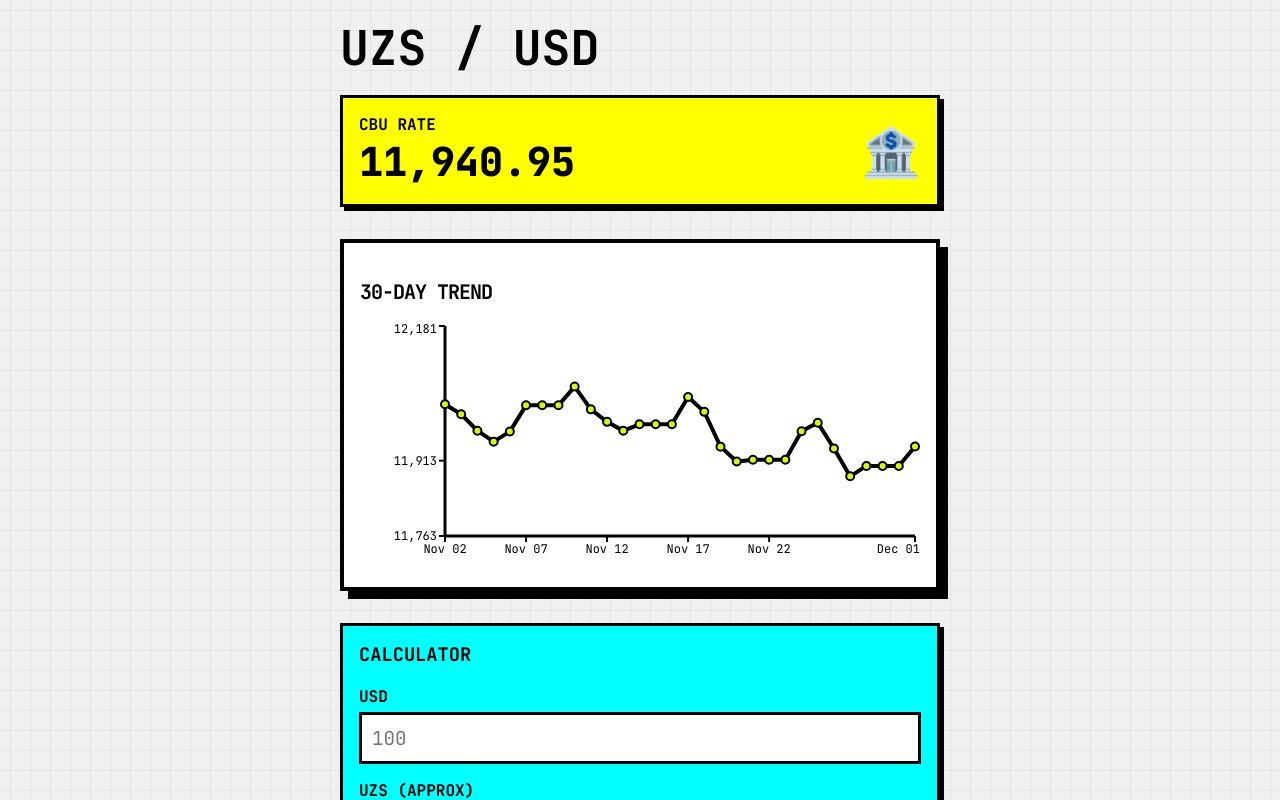
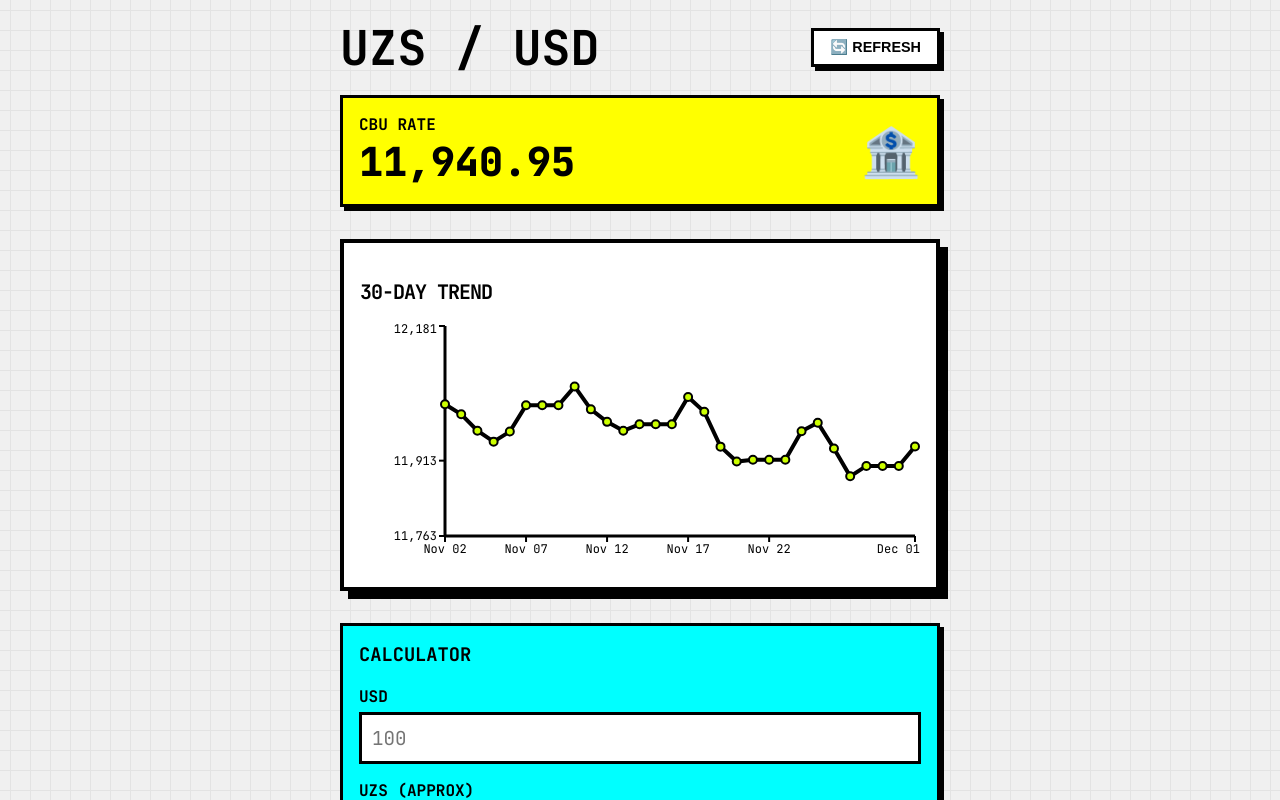
Before and after one commit to brklyn498/Neouzsusd, a React (Vite) app: page / in a window 1280 px wide. Shown: the top 800 px of the page. Built offline with nearby package versions, Linux system fonts and the light colour scheme.

Commit message:
feat: Add manual refresh button for CBU rates

```diff
--- a/src/App.jsx
+++ b/src/App.jsx
@@ -3,12 +3,15 @@ import Header from './components/Header';
 import BankList from './components/BankList';
 import Calculator from './components/Calculator';
 import HistoryChart from './components/HistoryChart';
+import { refreshRates } from './utils/fetchUtils';
 
 function App() {
   const [data, setData] = useState(null);
   const [loading, setLoading] = useState(true);
   const [error, setError] = useState(null);
   const [sortType, setSortType] = useState('buy'); // 'buy' or 'sell'
+  const [refreshing, setRefreshing] = useState(false);
+  const [lastRefresh, setLastRefresh] = useState(null);
 
   const fetchData = async () => {
     setLoading(true);
@@ -24,6 +27,30 @@ function App() {
       setError(err.message);
     } finally {
       setLoading(false);
+    }
+  };
+
+  const handleManualRefresh = async () => {
+    setRefreshing(true);
+    try {
+      const freshData = await refreshRates();
+
+      if (freshData) {
+        // Update only the CBU rate and timestamp
+        setData(prevData => ({
+          ...prevData,
+          cbu: freshData.cbu,
+          last_updated: freshData.timestamp
+        }));
+        setLastRefresh(freshData.timestamp);
+      } else {
+        throw new Error('Failed to fetch fresh rates');
+      }
+    } catch (err) {
+      console.error('Manual refresh failed:', err);
+      alert('Failed to refresh rates. Please try again.');
+    } finally {
+      setRefreshing(false);
     }
   };
 
@@ -66,7 +93,12 @@ function App() {
 
       {!loading && !error && data && (
         <>
-          <Header cbuRate={data.cbu} />
+          <Header
+            cbuRate={data.cbu}
+            onRefresh={handleManualRefresh}
+            refreshing={refreshing}
+            lastRefresh={lastRefresh}
+          />
 
           <HistoryChart history={data.history} />
 
--- a/src/components/Header.jsx
+++ b/src/components/Header.jsx
@@ -1,20 +1,40 @@
 import React from 'react';
 import Card from './Card';
 
-const Header = ({ cbuRate }) => {
+const Header = ({ cbuRate, onRefresh, refreshing, lastRefresh }) => {
   return (
     <div style={{ marginBottom: '2rem' }}>
-      <h1 style={{ fontSize: '3rem', margin: '0 0 1rem 0', textTransform: 'uppercase' }}>
-        UZS / USD
-      </h1>
+      <div style={{ display: 'flex', justifyContent: 'space-between', alignItems: 'center', marginBottom: '1rem' }}>
+        <h1 style={{ fontSize: '3rem', margin: '0', textTransform: 'uppercase' }}>
+          UZS / USD
+        </h1>
+        <button
+          onClick={onRefresh}
+          disabled={refreshing}
+          className="brutal-btn brutal-refresh-btn"
+          style={{
+            padding: '0.5rem 1rem',
+            fontSize: '0.9rem',
+            cursor: refreshing ? 'wait' : 'pointer',
+            opacity: refreshing ? 0.7 : 1
+          }}
+        >
+          {refreshing ? '⏳ REFRESHING...' : '🔄 REFRESH'}
+        </button>
+      </div>
       <Card style={{ backgroundColor: 'var(--accent-yellow)', display: 'flex', justifyContent: 'space-between', alignItems: 'center' }}>
         <div>
-            <div style={{ fontSize: '1rem', fontWeight: 'bold' }}>CBU RATE</div>
-            <div style={{ fontSize: '2.5rem', fontWeight: '900' }}>
+          <div style={{ fontSize: '1rem', fontWeight: 'bold' }}>CBU RATE</div>
+          <div style={{ fontSize: '2.5rem', fontWeight: '900' }}>
             {cbuRate ? cbuRate.toLocaleString() : 'LOADING...'}
+          </div>
+          {lastRefresh && (
+            <div style={{ fontSize: '0.7rem', opacity: 0.7, marginTop: '0.3rem' }}>
+              Last refreshed: {lastRefresh}
             </div>
+          )}
         </div>
-        <div style={{ fontSize: '3rem'}}>🏦</div>
+        <div style={{ fontSize: '3rem' }}>🏦</div>
       </Card>
     </div>
   );
--- a/src/index.css
+++ b/src/index.css
@@ -40,6 +40,21 @@ body {
   box-shadow: 2px 2px 0px 0px var(--text-color);
 }
 
+.brutal-btn:hover:not(:disabled) {
+  background-color: var(--accent-yellow);
+}
+
+.brutal-btn:disabled {
+  cursor: not-allowed;
+  opacity: 0.7;
+}
+
+.brutal-refresh-btn {
+  font-size: 0.9rem !important;
+  padding: 0.5rem 1rem !important;
+}
+
+
 .brutal-input {
   border: 3px solid var(--text-color);
   padding: 10px;
--- /dev/null
+++ b/src/utils/fetchUtils.js
@@ -0,0 +1,66 @@
+/**
+ * Fetch utilities for getting live exchange rate data
+ */
+
+/**
+ * Fetches the current USD rate from CBU API
+ * @returns {Promise<number|null>} The current USD rate or null if fetch fails
+ */
+export async function fetchCBURate() {
+  const url = "https://cbu.uz/common/json/";
+
+  try {
+    const response = await fetch(url);
+
+    if (!response.ok) {
+      console.error(`CBU API returned status ${response.status}`);
+      return null;
+    }
+
+    const data = await response.json();
+
+    // Find USD in the response
+    const usdData = data.find(item => item.Ccy === 'USD');
+
+    if (usdData && usdData.Rate) {
+      return parseFloat(usdData.Rate);
+    }
+
+    return null;
+  } catch (error) {
+    console.error('Error fetching CBU rate:', error);
+    return null;
+  }
+}
+
+/**
+ * Refreshes the exchange rate data
+ * @returns {Promise<{cbu: number, timestamp: string}|null>} Updated rate data or null if fetch fails
+ */
+export async function refreshRates() {
+  try {
+    const cbuRate = await fetchCBURate();
+
+    if (!cbuRate) {
+      throw new Error('Failed to fetch CBU rate');
+    }
+
+    const now = new Date();
+    const timestamp = now.toLocaleString('en-GB', {
+      year: 'numeric',
+      month: '2-digit',
+      day: '2-digit',
+      hour: '2-digit',
+      minute: '2-digit',
+      hour12: false
+    }).replace(',', '');
+
+    return {
+      cbu: cbuRate,
+      timestamp: timestamp
+    };
+  } catch (error) {
+    console.error('Error refreshing rates:', error);
+    return null;
+  }
+}
```
Also changed, not shown: 1 other file (tests, documents, lock files or other folders).
